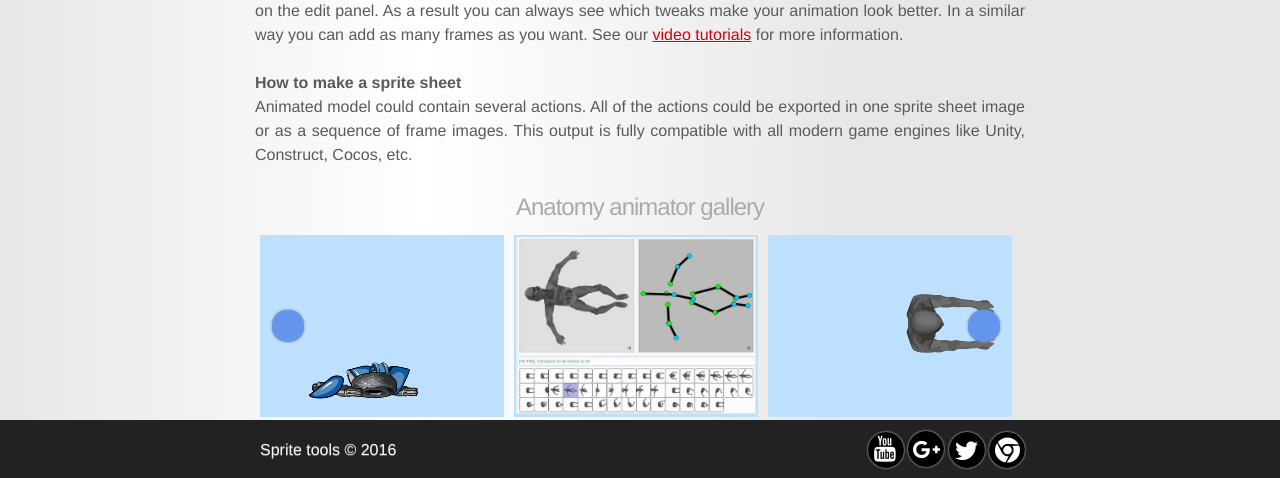
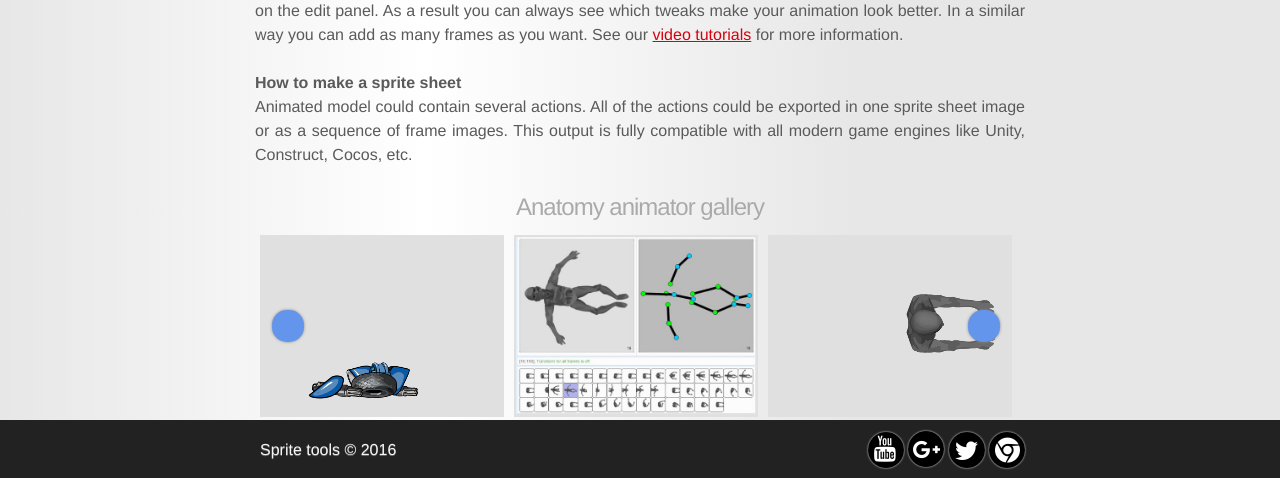
Before and after one commit to Qvatra/Githubpages, a PHP site: page / in a window 1280 px wide. Shown: the part 2073-2551 px from the top of the page. Run offline with PHP 8.4, Linux system fonts and the light colour scheme; some web fonts are replaced.

Commit message:
style carousel

```diff
--- a/css/custom.css
+++ b/css/custom.css
@@ -699,7 +699,7 @@ body:after{ /*preload sprite images to avoid blinking*/
     cursor: pointer;
  }
   .carousel-col img {
-    background: rgb(190, 224, 255);
+    /*background: rgb(190, 224, 255);*/
     padding: 2px;
  }
  .carousel-ratio {
@@ -711,7 +711,7 @@ body:after{ /*preload sprite images to avoid blinking*/
     content: '';
  }
  .carousel-ratio > .carousel-ratio-background {
-    background: rgb(190, 224, 255);
+    background: rgb(224, 224, 224);
     position: absolute;
     top: 2px;
     bottom: 0;
```
